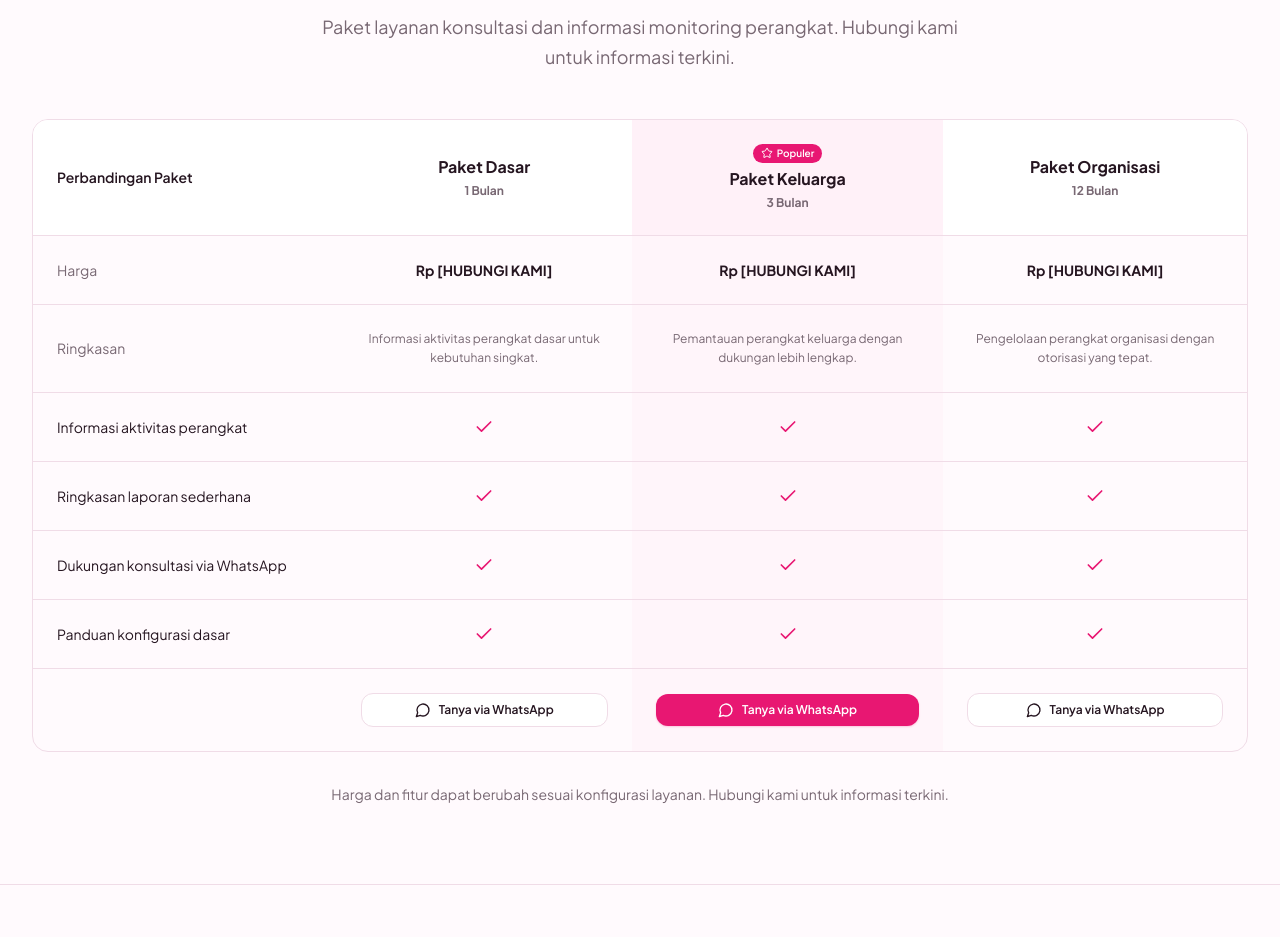
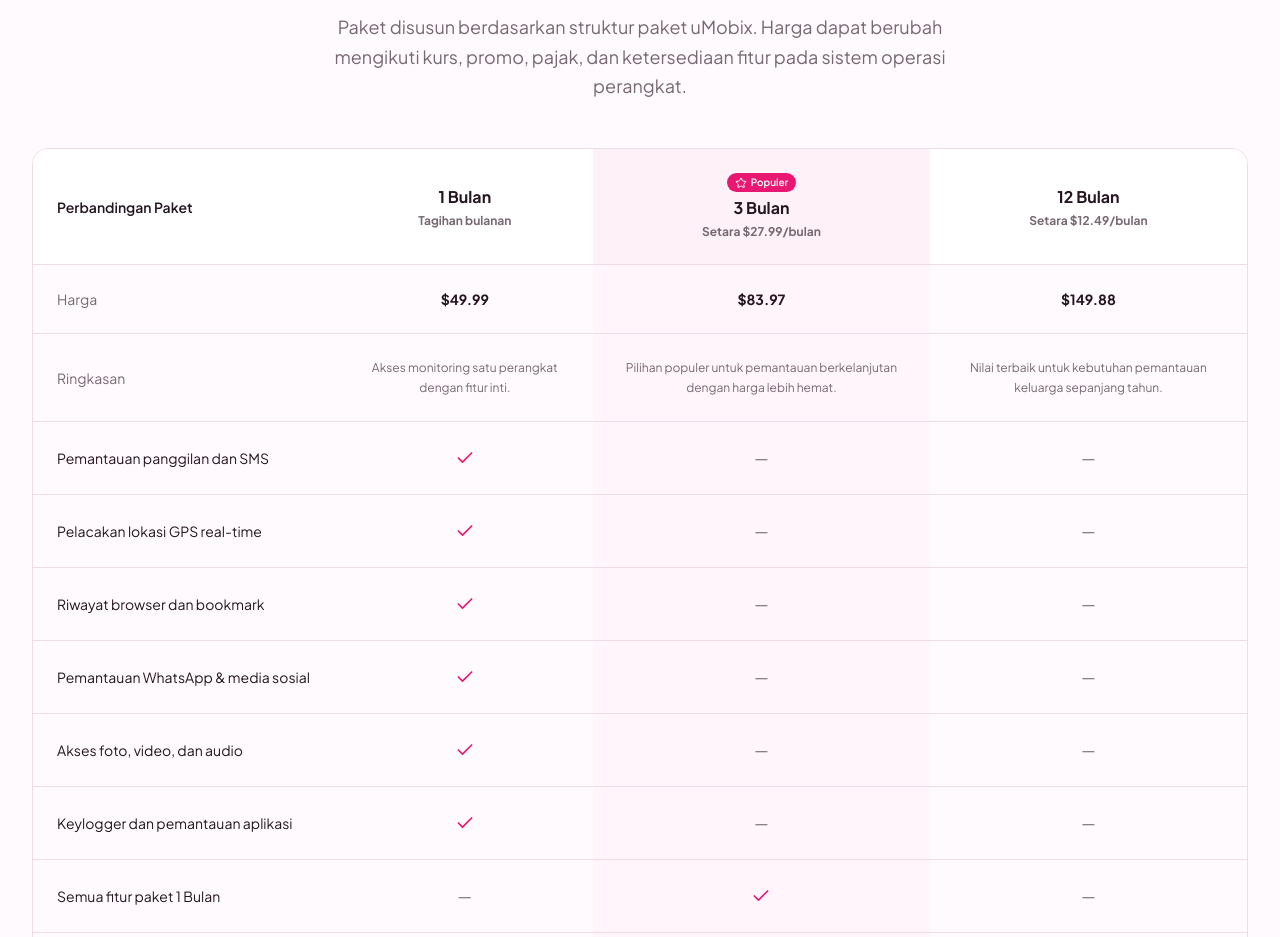
Before and after one commit to mrotool/ponselpintar.gitlab.io, a React (Vite) app: page /#/ in a window 1280 px wide. Shown: the part 8335-9272 px from the top of the page. Built offline with nearby package versions, Linux system fonts and the light colour scheme.

Commit message:
feat: update pricing table with uMobix-style plans and features

```diff
--- a/src/components/home/Pricing.tsx
+++ b/src/components/home/Pricing.tsx
@@ -1,7 +1,54 @@
 import { Check, Star } from "lucide-react";
-import { packages } from "@/config/site";
 import { SectionHeading } from "@/components/SectionHeading";
 import { WhatsAppButton } from "@/components/WhatsAppButton";
+
+const pricingPlans = [
+  {
+    name: "1 Bulan",
+    duration: "Tagihan bulanan",
+    price: "$49.99",
+    summary: "Akses monitoring satu perangkat dengan fitur inti.",
+    highlighted: false,
+    features: [
+      "Pemantauan panggilan dan SMS",
+      "Pelacakan lokasi GPS real-time",
+      "Riwayat browser dan bookmark",
+      "Pemantauan WhatsApp & media sosial",
+      "Akses foto, video, dan audio",
+      "Keylogger dan pemantauan aplikasi",
+    ],
+  },
+  {
+    name: "3 Bulan",
+    duration: "Setara $27.99/bulan",
+    price: "$83.97",
+    summary: "Pilihan populer untuk pemantauan berkelanjutan dengan harga lebih hemat.",
+    highlighted: true,
+    features: [
+      "Semua fitur paket 1 Bulan",
+      "Pemulihan pesan dan panggilan terhapus",
+      "Pemantauan aplikasi dan penggunaan perangkat",
+      "Notifikasi perubahan SIM",
+      "Pemblokiran aplikasi dan situs web",
+      "Dukungan konsultasi prioritas",
+    ],
+  },
+  {
+    name: "12 Bulan",
+    duration: "Setara $12.49/bulan",
+    price: "$149.88",
+    summary: "Nilai terbaik untuk kebutuhan pemantauan keluarga sepanjang tahun.",
+    highlighted: false,
+    features: [
+      "Semua fitur paket 3 Bulan",
+      "Riwayat lokasi dan geofence",
+      "Kontrol jarak jauh perangkat yang didukung",
+      "Laporan aktivitas dan dashboard monitoring",
+      "Dukungan instalasi dan konfigurasi",
+      "Pembaruan layanan selama masa aktif",
+    ],
+  },
+] as const;
 
 export function Pricing() {
   return (
@@ -9,38 +56,27 @@ export function Pricing() {
       <div className="container-page">
         <SectionHeading
           label="Paket Layanan"
-          title="Pilih Paket yang Sesuai"
-          description="Paket layanan konsultasi dan informasi monitoring perangkat. Hubungi kami untuk informasi terkini."
+          title="Pilih Paket PonselPintar"
+          description="Paket disusun berdasarkan struktur paket uMobix. Harga dapat berubah mengikuti kurs, promo, pajak, dan ketersediaan fitur pada sistem operasi perangkat."
           center
         />
 
-        {/* Desktop: comparison table */}
         <div className="hidden lg:block">
           <div className="overflow-hidden rounded-2xl border border-[var(--border)]">
             <table className="w-full">
               <thead>
                 <tr className="border-b border-[var(--border)] bg-[var(--surface)]">
-                  <th className="p-6 text-left text-sm font-semibold text-[var(--fg)] w-1/4">
-                    Perbandingan Paket
-                  </th>
-                  {packages.map((pkg) => (
-                    <th
-                      key={pkg.name}
-                      className={`p-6 text-center ${
-                        pkg.highlighted
-                          ? "bg-primary-50 dark:bg-primary-950/30"
-                          : ""
-                      }`}
-                    >
+                  <th className="w-1/4 p-6 text-left text-sm font-semibold text-[var(--fg)]">Perbandingan Paket</th>
+                  {pricingPlans.map((plan) => (
+                    <th key={plan.name} className={`p-6 text-center ${plan.highlighted ? "bg-primary-50 dark:bg-primary-950/30" : ""}`}>
                       <div className="flex flex-col items-center gap-1">
-                        {pkg.highlighted && (
+                        {plan.highlighted && (
                           <span className="inline-flex items-center gap-1 rounded-full bg-primary-600 px-2 py-0.5 text-[10px] font-semibold text-white dark:bg-primary-500 dark:text-primary-950">
-                            <Star className="h-3 w-3" />
-                            Populer
+                            <Star className="h-3 w-3" /> Populer
                           </span>
                         )}
-                        <span className="text-base font-bold text-[var(--fg)]">{pkg.name}</span>
-                        <span className="text-xs text-[var(--muted)]">{pkg.duration}</span>
+                        <span className="text-base font-bold text-[var(--fg)]">{plan.name}</span>
+                        <span className="text-xs text-[var(--muted)]">{plan.duration}</span>
                       </div>
                     </th>
                   ))}
@@ -49,67 +85,35 @@ export function Pricing() {
               <tbody>
                 <tr className="border-b border-[var(--border)]">
                   <td className="p-6 text-sm text-[var(--muted)]">Harga</td>
-                  {packages.map((pkg) => (
-                    <td
-                      key={pkg.name}
-                      className={`p-6 text-center text-sm font-bold text-[var(--fg)] ${
-                        pkg.highlighted ? "bg-primary-50/50 dark:bg-primary-950/20" : ""
-                      }`}
-                    >
-                      {pkg.price}
+                  {pricingPlans.map((plan) => (
+                    <td key={plan.name} className={`p-6 text-center text-sm font-bold text-[var(--fg)] ${plan.highlighted ? "bg-primary-50/50 dark:bg-primary-950/20" : ""}`}>
+                      {plan.price}
                     </td>
                   ))}
                 </tr>
                 <tr className="border-b border-[var(--border)]">
                   <td className="p-6 text-sm text-[var(--muted)]">Ringkasan</td>
-                  {packages.map((pkg) => (
-                    <td
-                      key={pkg.name}
-                      className={`p-6 text-center text-xs text-[var(--muted)] leading-relaxed ${
-                        pkg.highlighted ? "bg-primary-50/50 dark:bg-primary-950/20" : ""
-                      }`}
-                    >
-                      {pkg.summary}
+                  {pricingPlans.map((plan) => (
+                    <td key={plan.name} className={`p-6 text-center text-xs leading-relaxed text-[var(--muted)] ${plan.highlighted ? "bg-primary-50/50 dark:bg-primary-950/20" : ""}`}>
+                      {plan.summary}
                     </td>
                   ))}
                 </tr>
-                {packages[0].features.map((_, featureIdx) => (
-                  <tr key={featureIdx} className="border-b border-[var(--border)] last:border-0">
-                    <td className="p-6 text-sm text-[var(--fg)]">
-                      {packages[0].features[featureIdx]}
-                    </td>
-                    {packages.map((pkg) => (
-                      <td
-                        key={pkg.name}
-                        className={`p-6 text-center ${
-                          pkg.highlighted ? "bg-primary-50/50 dark:bg-primary-950/20" : ""
-                        }`}
-                      >
-                        {pkg.features[featureIdx] ? (
-                          <Check className="mx-auto h-5 w-5 text-primary-600 dark:text-primary-400" />
-                        ) : (
-                          <span className="text-[var(--muted)]">—</span>
-                        )}
+                {pricingPlans.flatMap((plan) => plan.features).filter((feature, index, all) => all.indexOf(feature) === index).map((feature) => (
+                  <tr key={feature} className="border-b border-[var(--border)] last:border-0">
+                    <td className="p-6 text-sm text-[var(--fg)]">{feature}</td>
+                    {pricingPlans.map((plan) => (
+                      <td key={plan.name} className={`p-6 text-center ${plan.highlighted ? "bg-primary-50/50 dark:bg-primary-950/20" : ""}`}>
+                        {plan.features.includes(feature) ? <Check className="mx-auto h-5 w-5 text-primary-600 dark:text-primary-400" /> : <span className="text-[var(--muted)]">—</span>}
                       </td>
                     ))}
                   </tr>
                 ))}
                 <tr>
-                  <td className="p-6"></td>
-                  {packages.map((pkg) => (
-                    <td
-                      key={pkg.name}
-                      className={`p-6 text-center ${
-                        pkg.highlighted ? "bg-primary-50/50 dark:bg-primary-950/20" : ""
-                      }`}
-                    >
-                      <WhatsAppButton
-                        size="sm"
-                        variant={pkg.highlighted ? "primary" : "secondary"}
-                        message={`Halo Ponsel Pintar, saya tertarik dengan ${pkg.name} (${pkg.duration}). Mohon informasinya.`}
-                        label="Tanya via WhatsApp"
-                        className="w-full"
-                      />
+                  <td className="p-6" />
+                  {pricingPlans.map((plan) => (
+                    <td key={plan.name} className={`p-6 text-center ${plan.highlighted ? "bg-primary-50/50 dark:bg-primary-950/20" : ""}`}>
+                      <WhatsAppButton size="sm" variant={plan.highlighted ? "primary" : "secondary"} message={`Halo PonselPintar, saya tertarik dengan paket ${plan.name}. Mohon informasi terbaru.`} label="Tanya via WhatsApp" className="w-full" />
                     </td>
                   ))}
                 </tr>
@@ -118,51 +122,25 @@ export function Pricing() {
           </div>
         </div>
 
-        {/* Mobile: cards */}
         <div className="space-y-4 lg:hidden">
-          {packages.map((pkg) => (
-            <div
-              key={pkg.name}
-              className={`card relative ${
-                pkg.highlighted
-                  ? "border-primary-400 dark:border-primary-600 ring-1 ring-primary-400 dark:ring-primary-600"
-                  : ""
-              }`}
-            >
-              {pkg.highlighted && (
-                <span className="absolute -top-3 left-6 inline-flex items-center gap-1 rounded-full bg-primary-600 px-3 py-1 text-xs font-semibold text-white dark:bg-primary-500 dark:text-primary-950">
-                  <Star className="h-3 w-3" />
-                  Populer
-                </span>
-              )}
+          {pricingPlans.map((plan) => (
+            <div key={plan.name} className={`card relative ${plan.highlighted ? "border-primary-400 ring-1 ring-primary-400 dark:border-primary-600 dark:ring-primary-600" : ""}`}>
+              {plan.highlighted && <span className="absolute -top-3 left-6 inline-flex items-center gap-1 rounded-full bg-primary-600 px-3 py-1 text-xs font-semibold text-white dark:bg-primary-500 dark:text-primary-950"><Star className="h-3 w-3" /> Populer</span>}
               <div className="flex items-baseline justify-between">
-                <h3 className="text-lg font-bold text-[var(--fg)]">{pkg.name}</h3>
-                <span className="text-xs text-[var(--muted)]">{pkg.duration}</span>
+                <h3 className="text-lg font-bold text-[var(--fg)]">{plan.name}</h3>
+                <span className="text-xs text-[var(--muted)]">{plan.duration}</span>
               </div>
-              <p className="mt-2 text-sm text-[var(--muted)] leading-relaxed">{pkg.summary}</p>
-              <p className="mt-4 text-xl font-bold text-[var(--fg)]">{pkg.price}</p>
+              <p className="mt-2 text-sm leading-relaxed text-[var(--muted)]">{plan.summary}</p>
+              <p className="mt-4 text-xl font-bold text-[var(--fg)]">{plan.price}</p>
               <ul className="mt-4 space-y-2">
-                {pkg.features.map((feature, i) => (
-                  <li key={i} className="flex items-start gap-2 text-sm text-[var(--fg)]">
-                    <Check className="h-4 w-4 flex-shrink-0 text-primary-600 dark:text-primary-400 mt-0.5" />
-                    <span>{feature}</span>
-                  </li>
-                ))}
+                {plan.features.map((feature) => <li key={feature} className="flex items-start gap-2 text-sm text-[var(--fg)]"><Check className="mt-0.5 h-4 w-4 flex-shrink-0 text-primary-600 dark:text-primary-400" /><span>{feature}</span></li>)}
               </ul>
-              <WhatsAppButton
-                size="md"
-                variant={pkg.highlighted ? "primary" : "secondary"}
-                message={`Halo Ponsel Pintar, saya tertarik dengan ${pkg.name} (${pkg.duration}). Mohon informasinya.`}
-                label="Tanya via WhatsApp"
-                className="mt-6 w-full"
-              />
+              <WhatsAppButton size="md" variant={plan.highlighted ? "primary" : "secondary"} message={`Halo PonselPintar, saya tertarik dengan paket ${plan.name}. Mohon informasi terbaru.`} label="Tanya via WhatsApp" className="mt-6 w-full" />
             </div>
           ))}
         </div>
 
-        <p className="mt-8 text-center text-sm text-[var(--muted)]">
-          Harga dan fitur dapat berubah sesuai konfigurasi layanan. Hubungi kami untuk informasi terkini.
-        </p>
+        <p className="mt-8 text-center text-sm text-[var(--muted)]">Harga di atas adalah referensi USD berdasarkan struktur uMobix dan bukan harga resmi uMobix. Konfirmasi harga, fitur, dan izin penggunaan sebelum berlangganan.</p>
       </div>
     </section>
   );
```
